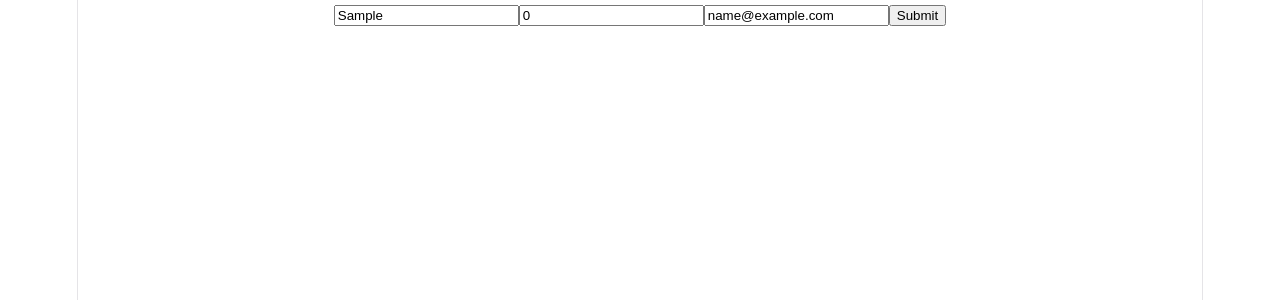
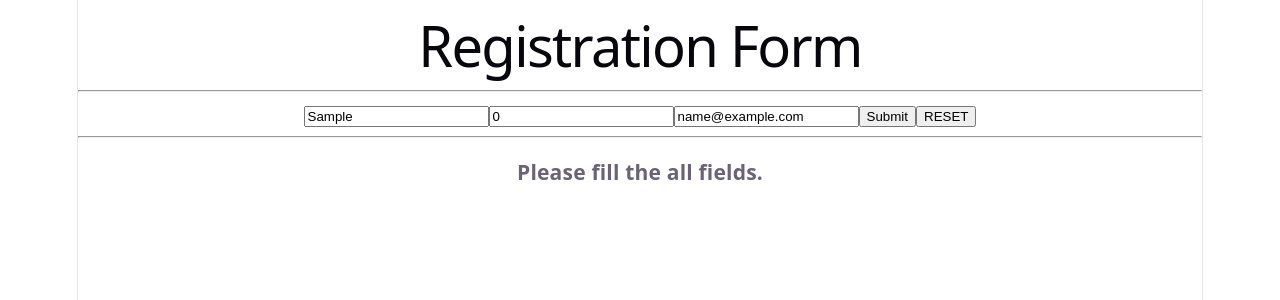
Before and after one commit to Aaravpp/React-Sample-tuto, a React (Vite) app in the folder 01_sample/my-sample-project/: page / in a window 1280 px wide. Both pictures are taken after typing "Sample", "name@example.com" into the empty fields and a click on the button "Submit". Shown: the top 300 px of the page. Built offline with nearby package versions, Linux system fonts and the light colour scheme.

Commit message:
Task 2 Registration Form

```diff
--- a/01_sample/my-sample-project/src/App.jsx
+++ b/01_sample/my-sample-project/src/App.jsx
@@ -670,83 +670,132 @@
 
 // useReducer
 
-import { act, useReducer } from "react";
+import { useReducer, useEffect } from "react";
 
 const initialState = {
     name : "",
     age : 0,
     email : "",
-    isSubmitted : false
+    isSubmitted : false,
+    error : ""
 };
 
-function reducer(state, action){
+function reducer(state, action) {
     switch (action.type) {
-        case "UPDATE_NAME":
+        case "UPDATE_NAME" :
             return {
                 ...state,
-                name : action.payload
-            };
+                name : action.payload,
+                isSubmitted : false,
+                error : ""
+            }
 
-        case "UPDATE_AGE":
+        case "UPDATE_AGE" :
             return {
                 ...state,
-                age : action.payload
-            };
+                age : action.payload,
+                isSubmitted : false,
+                error : ""
+            }
 
-        case "UPDATE_EMAIL":
+        case "UPDATE_EMAIL" :
             return {
                 ...state,
-                email : action.payload
-            };
+                email : action.payload,
+                isSubmitted : false,
+                error : ""
+            }
 
         case "SUBMIT" :
+            if(!state.name || !state.age || !state.email) {
                 return {
                     ...state,
-                isSubmitted : action.payload
-            };
+                    error : "Please fill the all fields. "
+                }
+            }
+            return {
+                ...state,
+                isSubmitted : true,
+                error : ""
+            }
+
+        case "RESET" :
+            return initialState;
 
         default:
             return state;
     }
 }
 
-function App() {
+function App () {
+    const [state, dispatch] = useReducer(reducer, initialState);
 
-    const [state, dispatch] = useReducer(reducer, initialState);
+    useEffect(() => {
+        if (state.isSubmitted) {
+            console.log("Form Submitted Successfully!");
+            console.log("Name:", state.name);
+            console.log("Age:", state.age);
+            console.log("Email:", state.email);
+        }
+    }, [state.isSubmitted])
 
     return (
         <div>
+            <h1>Registration Form</h1>
+            <hr />
             <input type="text"
-            placeholder="Name"
+                placeholder="Entet Your Name"
                 value={state.name}
-            onChange={(e) => dispatch(
-                {type : "UPDATE_NAME",
+                onChange={(e) =>
+                    dispatch({
+                        type : "UPDATE_NAME",
                         payload : e.target.value
+                    })
                 }
-            )}
             />
 
             <input type= "number"
-            placeholder="Age"
+                placeholder="Enter your age"
                 value={state.age}
-            onChange={(e) => dispatch({
+                onChange={(e) =>
+                    dispatch({
                         type : "UPDATE_AGE",
-                payload : e.target.value
-            })}
+                        payload : Number(e.target.value)
+                    })
+                }
             />
 
-            <input type= "email"
+            <input type="email"
                 placeholder="Email"
                 value={state.email}
-            onChange={(e) => dispatch({
+                onChange={(e) =>
+                    dispatch({
                         type : "UPDATE_EMAIL",
                         payload : e.target.value
-            })}
+                    })
+                }
             />
 
-            <button onClick={() => dispatch({
-                type : "SUBMIT"})}>
-            Submit</button>
+            <button onClick={() => dispatch({type : "SUBMIT"})}>Submit</button>
+            <button onClick={() => dispatch({type : "RESET"})}>RESET</button>
+
+            <hr />
+
+            {state.error && (
+                <h3>{state.error}</h3>
+            )}
+
+            {state.isSubmitted && (
+                <div>
+                    <h2>Form Submittede Successfully!</h2>
+                    <hr />
+
+                    <h2>NAME : {state.name}</h2>
+                    <h3>AGE : {state.age}</h3>
+                    <h3>Email : {state.email}</h3>
+                </div>
+            )}
+
         </div>
     )
 }
```
Lines whose indentation alone changed are shown as unchanged.
